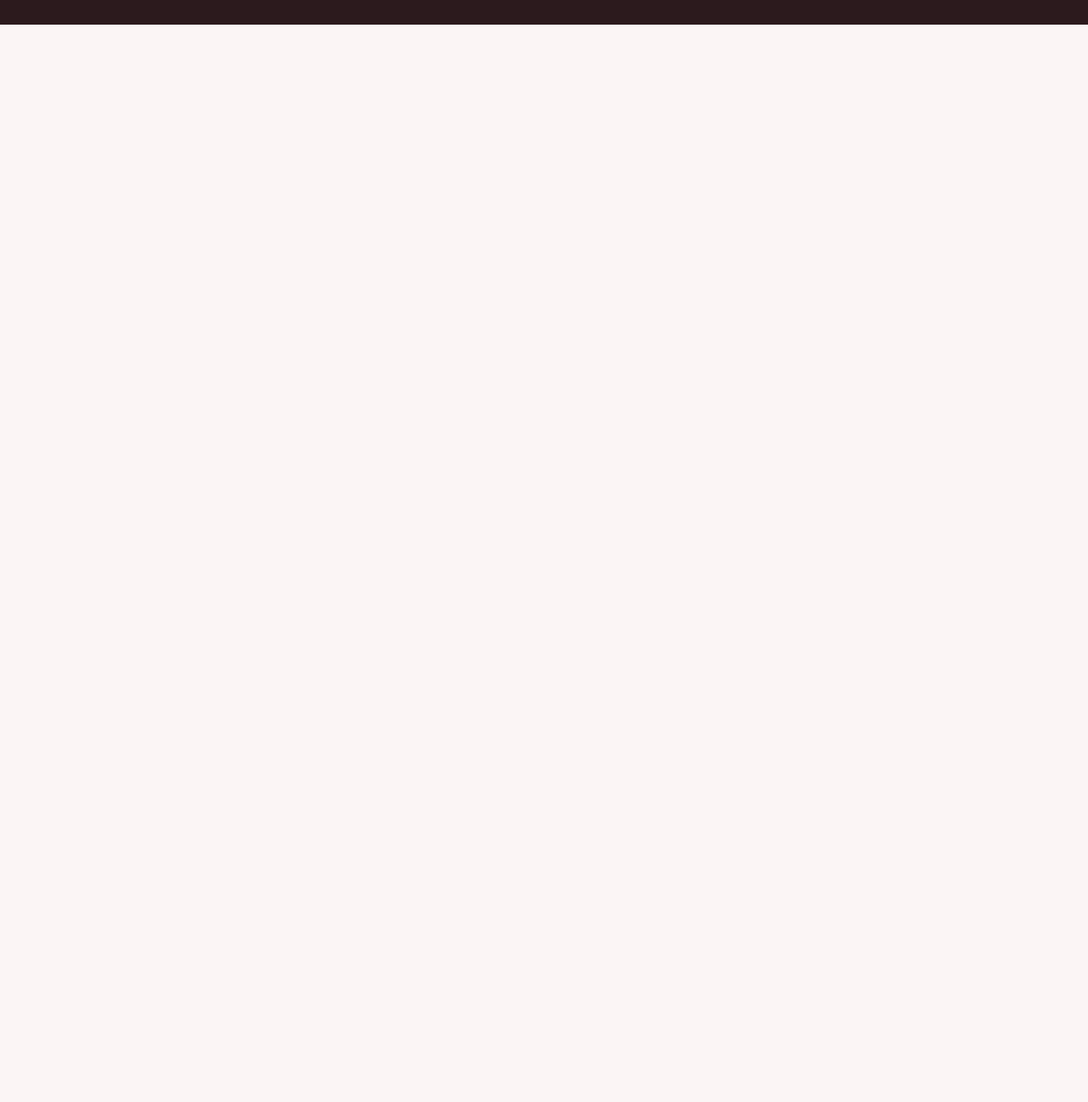
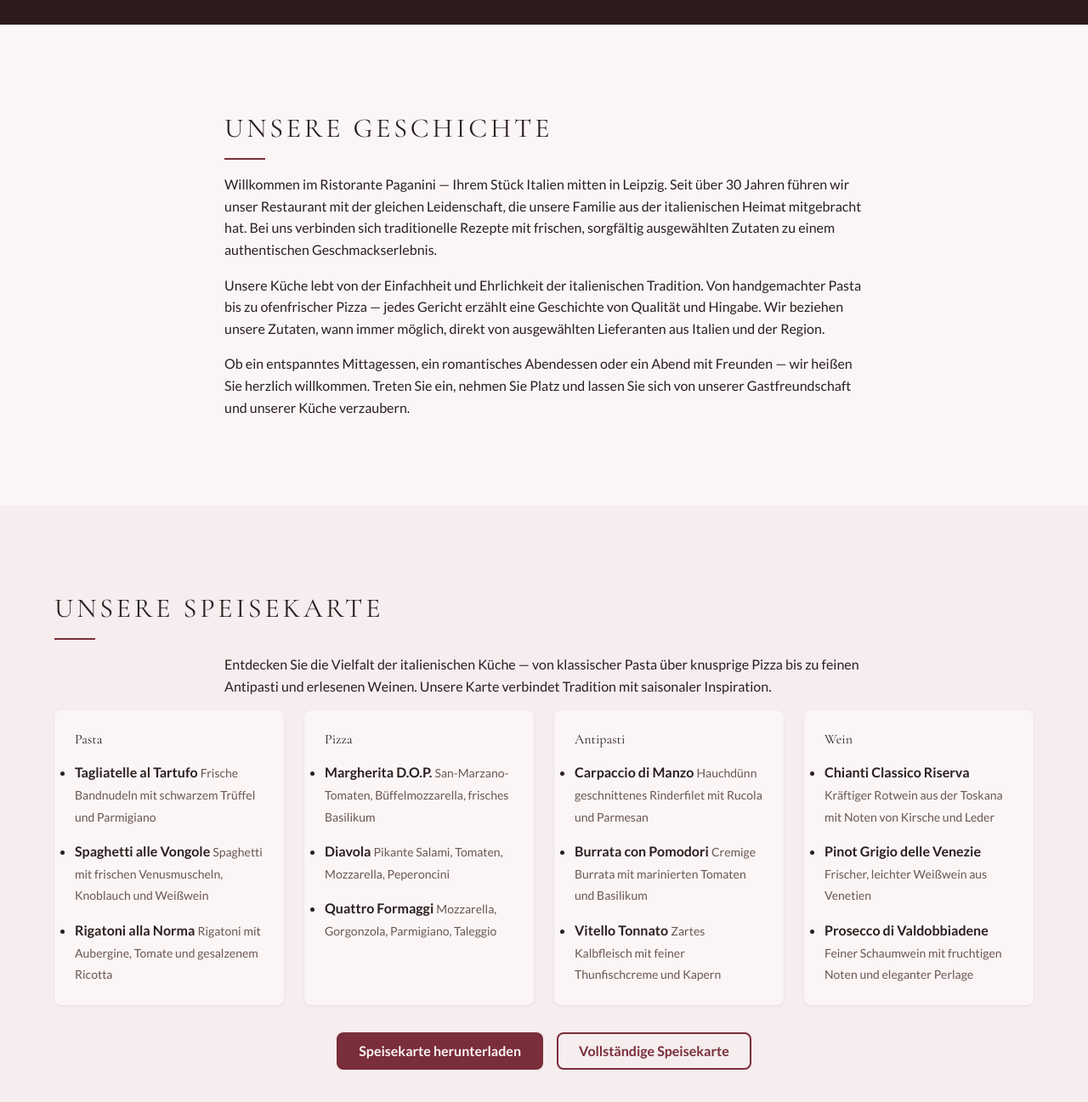
Before and after one commit to Ecdyn/Ristorante-Paganini, a plain HTML site: page de/index.html in a window 1280 px wide. Shown: the part 997-2294 px from the top of the page at 85% size. Before the commit the page ends 1026 px from the top, so only its background shows below. Drawn offline with Linux system fonts and the light colour scheme.

Commit message:
feat(04-02): populate about and menu sections
- About section with 3 paragraphs of warm German copy, Wir voice, formal Sie address
- Menu section with 4 category cards (Pasta, Pizza, Antipasti, Wein), 3 dishes each
- No prices in menu preview per D-07
- PDF download CTAs linking to placeholder speisekarte.pdf
- EDITABLE comment marking menu cards for agency updates

```diff
--- a/de/index.html
+++ b/de/index.html
@@ -240,13 +240,104 @@
     </section>
 
     <!-- SECT-03: About / Philosophy -->
-    <section id="about">
-      <!-- EDITABLE: About section — family story, Italian identity, quality promise — added in Phase 4 -->
+    <section id="about" class="section">
+      <div class="wrapper content-wrapper flow">
+        <h2>Unsere Geschichte</h2>
+        <!-- EDITABLE: About section — family story, update as needed -->
+        <p>Willkommen im Ristorante Paganini — Ihrem Stück Italien mitten in Leipzig. Seit über 30 Jahren führen wir unser Restaurant mit der gleichen Leidenschaft, die unsere Familie aus der italienischen Heimat mitgebracht hat. Bei uns verbinden sich traditionelle Rezepte mit frischen, sorgfältig ausgewählten Zutaten zu einem authentischen Geschmackserlebnis.</p>
+        <p>Unsere Küche lebt von der Einfachheit und Ehrlichkeit der italienischen Tradition. Von handgemachter Pasta bis zu ofenfrischer Pizza — jedes Gericht erzählt eine Geschichte von Qualität und Hingabe. Wir beziehen unsere Zutaten, wann immer möglich, direkt von ausgewählten Lieferanten aus Italien und der Region.</p>
+        <p>Ob ein entspanntes Mittagessen, ein romantisches Abendessen oder ein Abend mit Freunden — wir heißen Sie herzlich willkommen. Treten Sie ein, nehmen Sie Platz und lassen Sie sich von unserer Gastfreundschaft und unserer Küche verzaubern.</p>
+      </div>
     </section>
 
     <!-- SECT-04: Menu Overview -->
-    <section id="menu">
-      <!-- EDITABLE: Menu overview — pasta, pizza, antipasti, wine, CTA, PDF link — added in Phase 4 -->
+    <section id="menu" class="section section--alt">
+      <div class="wrapper flow">
+        <h2>Unsere Speisekarte</h2>
+        <p class="content-wrapper">Entdecken Sie die Vielfalt der italienischen Küche — von klassischer Pasta über knusprige Pizza bis zu feinen Antipasti und erlesenen Weinen. Unsere Karte verbindet Tradition mit saisonaler Inspiration.</p>
+
+        <div class="menu-cards">
+          <!-- EDITABLE: Menu category cards — update dish highlights as menu changes -->
+
+          <div class="menu-card">
+            <h3>Pasta</h3>
+            <ul class="flow" role="list">
+              <li>
+                <span class="menu-card__dish">Tagliatelle al Tartufo</span>
+                <span class="menu-card__desc">Frische Bandnudeln mit schwarzem Trüffel und Parmigiano</span>
+              </li>
+              <li>
+                <span class="menu-card__dish">Spaghetti alle Vongole</span>
+                <span class="menu-card__desc">Spaghetti mit frischen Venusmuscheln, Knoblauch und Weißwein</span>
+              </li>
+              <li>
+                <span class="menu-card__dish">Rigatoni alla Norma</span>
+                <span class="menu-card__desc">Rigatoni mit Aubergine, Tomate und gesalzenem Ricotta</span>
+              </li>
+            </ul>
+          </div>
+
+          <div class="menu-card">
+            <h3>Pizza</h3>
+            <ul class="flow" role="list">
+              <li>
+                <span class="menu-card__dish">Margherita D.O.P.</span>
+                <span class="menu-card__desc">San-Marzano-Tomaten, Büffelmozzarella, frisches Basilikum</span>
+              </li>
+              <li>
+                <span class="menu-card__dish">Diavola</span>
+                <span class="menu-card__desc">Pikante Salami, Tomaten, Mozzarella, Peperoncini</span>
+              </li>
+              <li>
+                <span class="menu-card__dish">Quattro Formaggi</span>
+                <span class="menu-card__desc">Mozzarella, Gorgonzola, Parmigiano, Taleggio</span>
+              </li>
+            </ul>
+          </div>
+
+          <div class="menu-card">
+            <h3>Antipasti</h3>
+            <ul class="flow" role="list">
+              <li>
+                <span class="menu-card__dish">Carpaccio di Manzo</span>
+                <span class="menu-card__desc">Hauchdünn geschnittenes Rinderfilet mit Rucola und Parmesan</span>
+              </li>
+              <li>
+                <span class="menu-card__dish">Burrata con Pomodori</span>
+                <span class="menu-card__desc">Cremige Burrata mit marinierten Tomaten und Basilikum</span>
+              </li>
+              <li>
+                <span class="menu-card__dish">Vitello Tonnato</span>
+                <span class="menu-card__desc">Zartes Kalbfleisch mit feiner Thunfischcreme und Kapern</span>
+              </li>
+            </ul>
+          </div>
+
+          <div class="menu-card">
+            <h3>Wein</h3>
+            <ul class="flow" role="list">
+              <li>
+                <span class="menu-card__dish">Chianti Classico Riserva</span>
+                <span class="menu-card__desc">Kräftiger Rotwein aus der Toskana mit Noten von Kirsche und Leder</span>
+              </li>
+              <li>
+                <span class="menu-card__dish">Pinot Grigio delle Venezie</span>
+                <span class="menu-card__desc">Frischer, leichter Weißwein aus Venetien</span>
+              </li>
+              <li>
+                <span class="menu-card__dish">Prosecco di Valdobbiadene</span>
+                <span class="menu-card__desc">Feiner Schaumwein mit fruchtigen Noten und eleganter Perlage</span>
+              </li>
+            </ul>
+          </div>
+        </div>
+
+        <!-- EDITABLE: Menu CTA buttons — update PDF link when real menu is ready -->
+        <div class="cluster" style="justify-content: center; margin-block-start: var(--space-8);">
+          <a href="../assets/pdf/speisekarte.pdf" class="btn" data-variant="primary" download>Speisekarte herunterladen</a>
+          <a href="../assets/pdf/speisekarte.pdf" class="btn" data-variant="secondary">Vollständige Speisekarte</a>
+        </div>
+      </div>
     </section>
 
     <!-- SECT-05: Business Lunch -->
```
